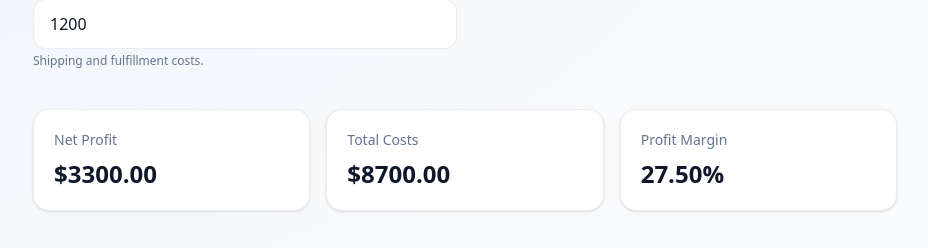
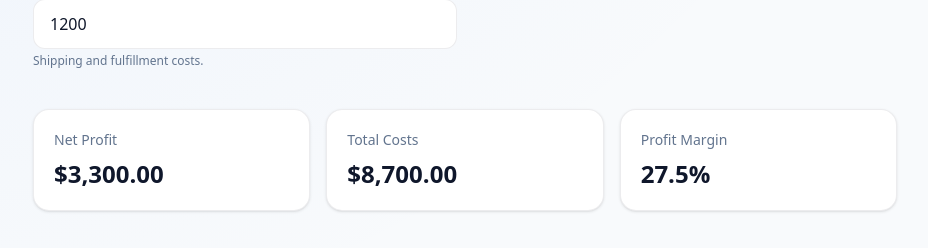
Before and after one commit to K3Jonass/profit-calculator-hub, a Next.js app: page /calculators/shopify-profit in a window 1280 px wide. Shown: the part 860-1108 px from the top of the page, without its empty margins (175-1103 px from the left). Built offline with nearby package versions, Linux system fonts and the light colour scheme.

Commit message:
Resolve ShopifyProfitClient conflict with locale-safe formatting

```diff
--- a/app/calculators/shopify-profit/ShopifyProfitClient.tsx
+++ b/app/calculators/shopify-profit/ShopifyProfitClient.tsx
@@ -1,10 +1,18 @@
 "use client";
 
-import { useMemo, useState } from "react";
+import { type ChangeEvent, useMemo, useState } from "react";
 import { calculateShopifyProfit } from "@/lib/calculators";
 import RelatedCalculators from "@/components/RelatedCalculators";
 import type { AppLocale } from "@/lib/i18n/config";
 import { getShopifyProfitCopy } from "@/lib/i18n/calculator-shopify-profit";
+
+const LOCALE_REGION_MAP: Record<AppLocale, string> = {
+  en: "en-US",
+  ar: "ar",
+  fr: "fr-FR",
+  es: "es-ES",
+  ru: "ru-RU",
+};
 
 export default function ShopifyProfitClient({ locale }: { locale: AppLocale }) {
   const [form, setForm] = useState({
@@ -17,12 +25,30 @@ export default function ShopifyProfitClient({ locale }: { locale: AppLocale }) {
 
   const copy = getShopifyProfitCopy(locale);
   const result = useMemo(() => calculateShopifyProfit(form), [form]);
+  const localeTag = LOCALE_REGION_MAP[locale];
+  const currencyFormatter = useMemo(
+    () =>
+      new Intl.NumberFormat(localeTag, {
+        style: "currency",
+        currency: "USD",
+        maximumFractionDigits: 2,
+      }),
+    [localeTag],
+  );
+  const percentFormatter = useMemo(
+    () =>
+      new Intl.NumberFormat(localeTag, {
+        maximumFractionDigits: 2,
+      }),
+    [localeTag],
+  );
 
-  function handleChange(e: React.ChangeEvent<HTMLInputElement>) {
+  function handleChange(e: ChangeEvent<HTMLInputElement>) {
     const { name, value } = e.target;
+    const parsedValue = Number(value);
     setForm((prev) => ({
       ...prev,
-      [name]: Number(value),
+      [name]: Number.isFinite(parsedValue) ? parsedValue : 0,
     }));
   }
 
@@ -81,9 +107,9 @@ export default function ShopifyProfitClient({ locale }: { locale: AppLocale }) {
       </div>
 
       <div className="grid gap-4 md:grid-cols-3">
-        <ResultCard label={copy.results.netProfit} value={`$${result.netProfit.toFixed(2)}`} />
-        <ResultCard label={copy.results.totalCosts} value={`$${result.totalCosts.toFixed(2)}`} />
-        <ResultCard label={copy.results.margin} value={`${result.margin.toFixed(2)}%`} />
+        <ResultCard label={copy.results.netProfit} value={currencyFormatter.format(result.netProfit)} />
+        <ResultCard label={copy.results.totalCosts} value={currencyFormatter.format(result.totalCosts)} />
+        <ResultCard label={copy.results.margin} value={`${percentFormatter.format(result.margin)}%`} />
       </div>
 
       <section className="mt-14 max-w-none">
@@ -113,7 +139,7 @@ function Input({
   placeholder: string;
   name: string;
   value: number;
-  onChange: (e: React.ChangeEvent<HTMLInputElement>) => void;
+  onChange: (e: ChangeEvent<HTMLInputElement>) => void;
   validationHint: string;
 }) {
   return (
```
